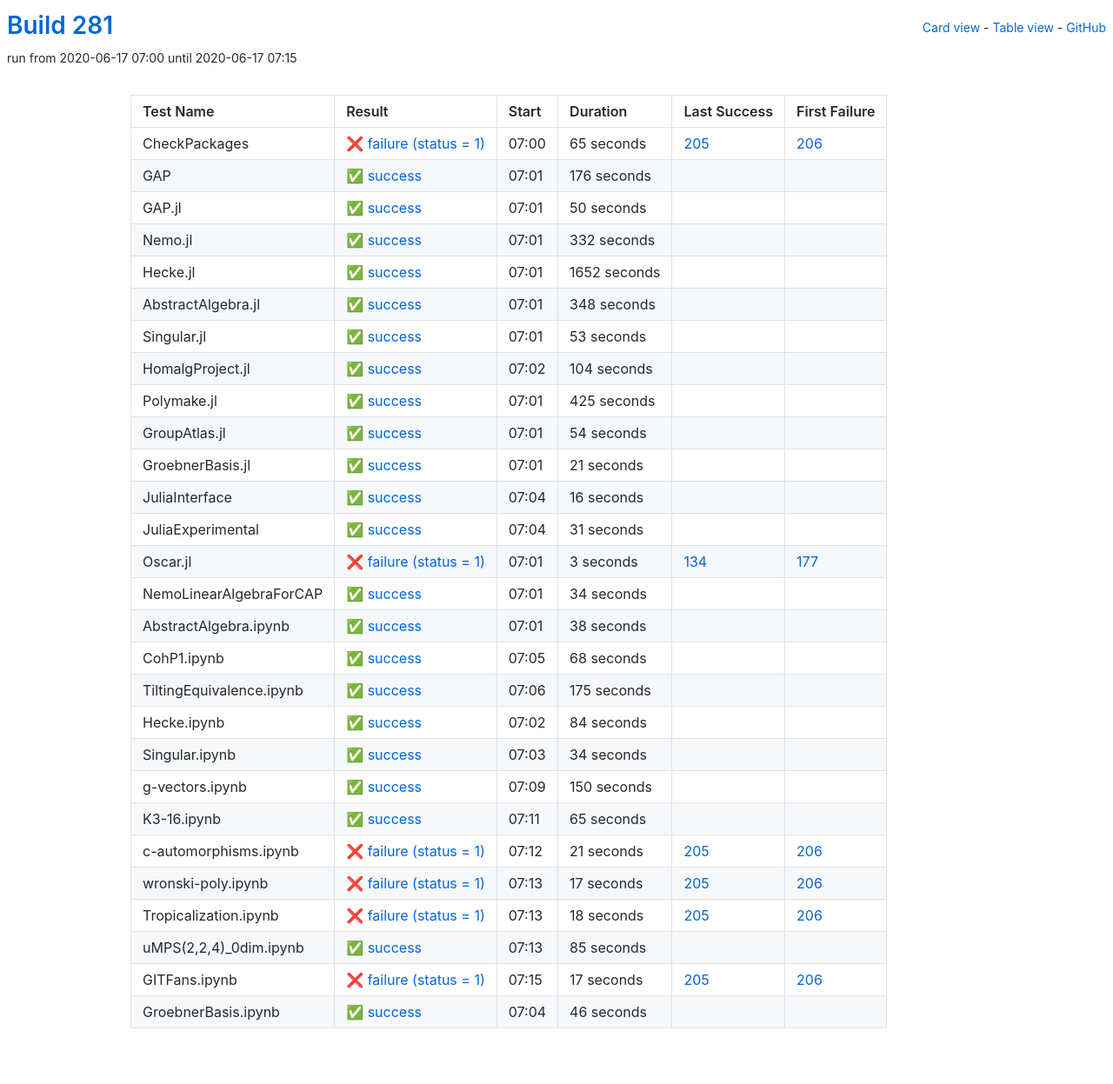
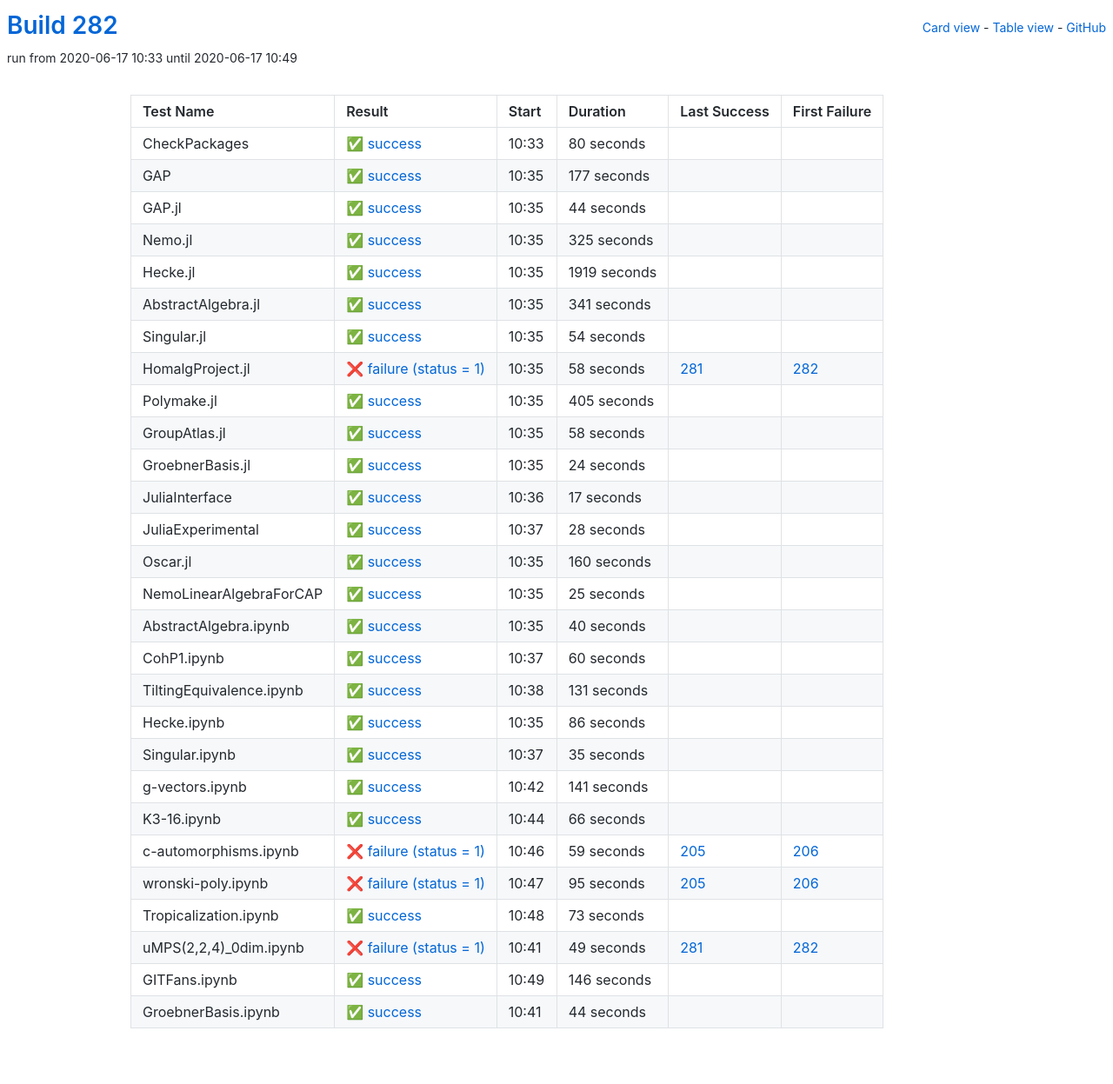
Before and after one commit to oscar-system/oscar-ci-status-stable, a Jekyll site: the page built from table.html, in a window 1280 px wide. Shown: the whole page at 87% size. Built offline with Jekyll 4.4.1, drawn with Linux system fonts in a browser that asks for light colours.

Commit message:
Build #282

```diff
--- a/_data/ci.yml
+++ b/_data/ci.yml
@@ -1,6 +1,6 @@
 ---
-build: 281
-build_url: https://oscarci.mathematik.uni-kl.de/job/oscar-stable/281/
+build: 282
+build_url: https://oscarci.mathematik.uni-kl.de/job/oscar-stable/282/
 job: oscar-stable
 organization: oscar-system
 repo: oscar-ci-status-stable
@@ -8,116 +8,80 @@ repourl: https://github.com/oscar-system/oscar-ci-status-stable
 tests:
 - name: CheckPackages
   id: checkpackages
-  log: https://oscarci.mathematik.uni-kl.de/job/oscar-stable/281/artifact/logs/build-281/CheckPackages.log
-  start: 2020-06-17 07:00
-  success: false
-  exitcode: 1
-  status: failure
-  duration: 65
-  last_success: 205
-  last_success_url: https://oscarci.mathematik.uni-kl.de/job/oscar-stable/205/
-  first_failure: 206
-  first_failure_url: https://oscarci.mathematik.uni-kl.de/job/oscar-stable/206/
-- name: GAP
-  id: gap
-  log: https://oscarci.mathematik.uni-kl.de/job/oscar-stable/281/artifact/logs/build-281/GAP.log
-  start: 2020-06-17 07:01
+  log: https://oscarci.mathematik.uni-kl.de/job/oscar-stable/282/artifact/logs/build-282/CheckPackages.log
+  start: 2020-06-17 10:33
   success: true
   exitcode: 0
   status: success
-  duration: 176
+  duration: 80
+  last_success: false
+  last_success_url:
+  first_failure: false
+  first_failure_url:
+- name: GAP
+  id: gap
+  log: https://oscarci.mathematik.uni-kl.de/job/oscar-stable/282/artifact/logs/build-282/GAP.log
+  start: 2020-06-17 10:35
+  success: true
+  exitcode: 0
+  status: success
+  duration: 177
   last_success: false
   last_success_url:
   first_failure: false
   first_failure_url:
 - name: GAP.jl
   id: gap-jl
-  log: https://oscarci.mathematik.uni-kl.de/job/oscar-stable/281/artifact/logs/build-281/GAP.jl.log
-  start: 2020-06-17 07:01
+  log: https://oscarci.mathematik.uni-kl.de/job/oscar-stable/282/artifact/logs/build-282/GAP.jl.log
+  start: 2020-06-17 10:35
   success: true
   exitcode: 0
   status: success
-  duration: 50
+  duration: 44
   last_success: false
   last_success_url:
   first_failure: false
   first_failure_url:
 - name: Nemo.jl
   id: nemo-jl
-  log: https://oscarci.mathematik.uni-kl.de/job/oscar-stable/281/artifact/logs/build-281/Nemo.jl.log
-  start: 2020-06-17 07:01
+  log: https://oscarci.mathematik.uni-kl.de/job/oscar-stable/282/artifact/logs/build-282/Nemo.jl.log
+  start: 2020-06-17 10:35
   success: true
   exitcode: 0
   status: success
-  duration: 332
+  duration: 325
   last_success: false
   last_success_url:
   first_failure: false
   first_failure_url:
 - name: Hecke.jl
   id: hecke-jl
-  log: https://oscarci.mathematik.uni-kl.de/job/oscar-stable/281/artifact/logs/build-281/Hecke.jl.log
-  start: 2020-06-17 07:01
+  log: https://oscarci.mathematik.uni-kl.de/job/oscar-stable/282/artifact/logs/build-282/Hecke.jl.log
+  start: 2020-06-17 10:35
   success: true
   exitcode: 0
   status: success
-  duration: 1652
+  duration: 1919
   last_success: false
   last_success_url:
   first_failure: false
   first_failure_url:
 - name: AbstractAlgebra.jl
   id: abstractalgebra-jl
-  log: https://oscarci.mathematik.uni-kl.de/job/oscar-stable/281/artifact/logs/build-281/AbstractAlgebra.jl.log
-  start: 2020-06-17 07:01
+  log: https://oscarci.mathematik.uni-kl.de/job/oscar-stable/282/artifact/logs/build-282/AbstractAlgebra.jl.log
+  start: 2020-06-17 10:35
   success: true
   exitcode: 0
   status: success
-  duration: 348
+  duration: 341
   last_success: false
   last_success_url:
   first_failure: false
   first_failure_url:
 - name: Singular.jl
   id: singular-jl
-  log: https://oscarci.mathematik.uni-kl.de/job/oscar-stable/281/artifact/logs/build-281/Singular.jl.log
-  start: 2020-06-17 07:01
-  success: true
-  exitcode: 0
-  status: success
-  duration: 53
-  last_success: false
-  last_success_url:
-  first_failure: false
-  first_failure_url:
-- name: HomalgProject.jl
-  id: homalgproject-jl
-  log: https://oscarci.mathematik.uni-kl.de/job/oscar-stable/281/artifact/logs/build-281/HomalgProject.jl.log
-  start: 2020-06-17 07:02
-  success: true
-  exitcode: 0
-  status: success
-  duration: 104
-  last_success: false
-  last_success_url:
-  first_failure: false
-  first_failure_url:
-- name: Polymake.jl
-  id: polymake-jl
-  log: https://oscarci.mathematik.uni-kl.de/job/oscar-stable/281/artifact/logs/build-281/Polymake.jl.log
-  start: 2020-06-17 07:01
-  success: true
-  exitcode: 0
-  status: success
-  duration: 425
-  last_success: false
-  last_success_url:
-  first_failure: false
-  first_failure_url:
-- name: GroupAtlas.jl
-  id: groupatlas-jl
-  log: https://oscarci.mathematik.uni-kl.de/job/oscar-stable/281/artifact/logs/build-281/GroupAtlas.jl.log
-  start: 2020-06-17 07:01
+  log: https://oscarci.mathematik.uni-kl.de/job/oscar-stable/282/artifact/logs/build-282/Singular.jl.log
+  start: 2020-06-17 10:35
   success: true
   exitcode: 0
   status: success
@@ -126,219 +90,255 @@ tests:
   last_success_url:
   first_failure: false
   first_failure_url:
-- name: GroebnerBasis.jl
-  id: groebnerbasis-jl
-  log: https://oscarci.mathematik.uni-kl.de/job/oscar-stable/281/artifact/logs/build-281/GroebnerBasis.jl.log
-  start: 2020-06-17 07:01
+- name: HomalgProject.jl
+  id: homalgproject-jl
+  log: https://oscarci.mathematik.uni-kl.de/job/oscar-stable/282/artifact/logs/build-282/HomalgProject.jl.log
+  start: 2020-06-17 10:35
+  success: false
+  exitcode: 1
+  status: failure
+  duration: 58
+  last_success: 281
+  last_success_url: https://oscarci.mathematik.uni-kl.de/job/oscar-stable/281/
+  first_failure: 282
+  first_failure_url: https://oscarci.mathematik.uni-kl.de/job/oscar-stable/282/
+- name: Polymake.jl
+  id: polymake-jl
+  log: https://oscarci.mathematik.uni-kl.de/job/oscar-stable/282/artifact/logs/build-282/Polymake.jl.log
+  start: 2020-06-17 10:35
   success: true
   exitcode: 0
   status: success
-  duration: 21
+  duration: 405
+  last_success: false
+  last_success_url:
+  first_failure: false
+  first_failure_url:
+- name: GroupAtlas.jl
+  id: groupatlas-jl
+  log: https://oscarci.mathematik.uni-kl.de/job/oscar-stable/282/artifact/logs/build-282/GroupAtlas.jl.log
+  start: 2020-06-17 10:35
+  success: true
+  exitcode: 0
+  status: success
+  duration: 58
+  last_success: false
+  last_success_url:
+  first_failure: false
+  first_failure_url:
+- name: GroebnerBasis.jl
+  id: groebnerbasis-jl
+  log: https://oscarci.mathematik.uni-kl.de/job/oscar-stable/282/artifact/logs/build-282/GroebnerBasis.jl.log
+  start: 2020-06-17 10:35
+  success: true
+  exitcode: 0
+  status: success
+  duration: 24
   last_success: false
   last_success_url:
   first_failure: false
   first_failure_url:
 - name: JuliaInterface
   id: juliainterface
-  log: https://oscarci.mathematik.uni-kl.de/job/oscar-stable/281/artifact/logs/build-281/JuliaInterface.log
-  start: 2020-06-17 07:04
+  log: https://oscarci.mathematik.uni-kl.de/job/oscar-stable/282/artifact/logs/build-282/JuliaInterface.log
+  start: 2020-06-17 10:36
   success: true
   exitcode: 0
   status: success
-  duration: 16
+  duration: 17
   last_success: false
   last_success_url:
   first_failure: false
   first_failure_url:
 - name: JuliaExperimental
   id: juliaexperimental
-  log: https://oscarci.mathematik.uni-kl.de/job/oscar-stable/281/artifact/logs/build-281/JuliaExperimental.log
-  start: 2020-06-17 07:04
+  log: https://oscarci.mathematik.uni-kl.de/job/oscar-stable/282/artifact/logs/build-282/JuliaExperimental.log
+  start: 2020-06-17 10:37
   success: true
   exitcode: 0
   status: success
-  duration: 31
+  duration: 28
   last_success: false
   last_success_url:
   first_failure: false
   first_failure_url:
 - name: Oscar.jl
   id: oscar-jl
-  log: https://oscarci.mathematik.uni-kl.de/job/oscar-stable/281/artifact/logs/build-281/Oscar.jl.log
-  start: 2020-06-17 07:01
-  success: false
-  exitcode: 1
-  status: failure
-  duration: 3
-  last_success: 134
-  last_success_url: https://oscarci.mathematik.uni-kl.de/job/oscar-stable/134/
-  first_failure: 177
-  first_failure_url: https://oscarci.mathematik.uni-kl.de/job/oscar-stable/177/
-- name: NemoLinearAlgebraForCAP
-  id: nemolinearalgebraforcap
-  log: https://oscarci.mathematik.uni-kl.de/job/oscar-stable/281/artifact/logs/build-281/NemoLinearAlgebraForCAP.log
-  start: 2020-06-17 07:01
+  log: https://oscarci.mathematik.uni-kl.de/job/oscar-stable/282/artifact/logs/build-282/Oscar.jl.log
+  start: 2020-06-17 10:35
   success: true
   exitcode: 0
   status: success
-  duration: 34
+  duration: 160
+  last_success: false
+  last_success_url:
+  first_failure: false
+  first_failure_url:
+- name: NemoLinearAlgebraForCAP
+  id: nemolinearalgebraforcap
+  log: https://oscarci.mathematik.uni-kl.de/job/oscar-stable/282/artifact/logs/build-282/NemoLinearAlgebraForCAP.log
+  start: 2020-06-17 10:35
+  success: true
+  exitcode: 0
+  status: success
+  duration: 25
   last_success: false
   last_success_url:
   first_failure: false
   first_failure_url:
 - name: AbstractAlgebra.ipynb
   id: abstractalgebra-ipynb
-  log: https://oscarci.mathematik.uni-kl.de/job/oscar-stable/281/artifact/logs/build-281/AbstractAlgebra.ipynb.log
-  start: 2020-06-17 07:01
+  log: https://oscarci.mathematik.uni-kl.de/job/oscar-stable/282/artifact/logs/build-282/AbstractAlgebra.ipynb.log
+  start: 2020-06-17 10:35
   success: true
   exitcode: 0
   status: success
-  duration: 38
+  duration: 40
   last_success: false
   last_success_url:
   first_failure: false
   first_failure_url:
 - name: CohP1.ipynb
   id: cohp1-ipynb
-  log: https://oscarci.mathematik.uni-kl.de/job/oscar-stable/281/artifact/logs/build-281/CohP1.ipynb.log
-  start: 2020-06-17 07:05
+  log: https://oscarci.mathematik.uni-kl.de/job/oscar-stable/282/artifact/logs/build-282/CohP1.ipynb.log
+  start: 2020-06-17 10:37
   success: true
   exitcode: 0
   status: success
-  duration: 68
+  duration: 60
   last_success: false
   last_success_url:
   first_failure: false
   first_failure_url:
 - name: TiltingEquivalence.ipynb
   id: tiltingequivalence-ipynb
-  log: https://oscarci.mathematik.uni-kl.de/job/oscar-stable/281/artifact/logs/build-281/TiltingEquivalence.ipynb.log
-  start: 2020-06-17 07:06
+  log: https://oscarci.mathematik.uni-kl.de/job/oscar-stable/282/artifact/logs/build-282/TiltingEquivalence.ipynb.log
+  start: 2020-06-17 10:38
   success: true
   exitcode: 0
   status: success
-  duration: 175
+  duration: 131
   last_success: false
   last_success_url:
   first_failure: false
   first_failure_url:
 - name: Hecke.ipynb
   id: hecke-ipynb
-  log: https://oscarci.mathematik.uni-kl.de/job/oscar-stable/281/artifact/logs/build-281/Hecke.ipynb.log
-  start: 2020-06-17 07:02
+  log: https://oscarci.mathematik.uni-kl.de/job/oscar-stable/282/artifact/logs/build-282/Hecke.ipynb.log
+  start: 2020-06-17 10:35
   success: true
   exitcode: 0
   status: success
-  duration: 84
+  duration: 86
   last_success: false
   last_success_url:
   first_failure: false
   first_failure_url:
 - name: Singular.ipynb
   id: singular-ipynb
-  log: https://oscarci.mathematik.uni-kl.de/job/oscar-stable/281/artifact/logs/build-281/Singular.ipynb.log
-  start: 2020-06-17 07:03
+  log: https://oscarci.mathematik.uni-kl.de/job/oscar-stable/282/artifact/logs/build-282/Singular.ipynb.log
+  start: 2020-06-17 10:37
   success: true
   exitcode: 0
   status: success
-  duration: 34
+  duration: 35
   last_success: false
   last_success_url:
   first_failure: false
   first_failure_url:
 - name: g-vectors.ipynb
   id: g-vectors-ipynb
-  log: https://oscarci.mathematik.uni-kl.de/job/oscar-stable/281/artifact/logs/build-281/g-vectors.ipynb.log
-  start: 2020-06-17 07:09
+  log: https://oscarci.mathematik.uni-kl.de/job/oscar-stable/282/artifact/logs/build-282/g-vectors.ipynb.log
+  start: 2020-06-17 10:42
   success: true
   exitcode: 0
   status: success
-  duration: 150
+  duration: 141
   last_success: false
   last_success_url:
   first_failure: false
   first_failure_url:
 - name: K3-16.ipynb
   id: k3-16-ipynb
-  log: https://oscarci.mathematik.uni-kl.de/job/oscar-stable/281/artifact/logs/build-281/K3-16.ipynb.log
-  start: 2020-06-17 07:11
+  log: https://oscarci.mathematik.uni-kl.de/job/oscar-stable/282/artifact/logs/build-282/K3-16.ipynb.log
+  start: 2020-06-17 10:44
   success: true
   exitcode: 0
   status: success
-  duration: 65
+  duration: 66
   last_success: false
   last_success_url:
   first_failure: false
   first_failure_url:
 - name: c-automorphisms.ipynb
   id: c-automorphisms-ipynb
-  log: https://oscarci.mathematik.uni-kl.de/job/oscar-stable/281/artifact/logs/build-281/c-automorphisms.ipynb.log
-  start: 2020-06-17 07:12
+  log: https://oscarci.mathematik.uni-kl.de/job/oscar-stable/282/artifact/logs/build-282/c-automorphisms.ipynb.log
+  start: 2020-06-17 10:46
   success: false
   exitcode: 1
   status: failure
-  duration: 21
+  duration: 59
   last_success: 205
   last_success_url: https://oscarci.mathematik.uni-kl.de/job/oscar-stable/205/
   first_failure: 206
   first_failure_url: https://oscarci.mathematik.uni-kl.de/job/oscar-stable/206/
 - name: wronski-poly.ipynb
   id: wronski-poly-ipynb
-  log: https://oscarci.mathematik.uni-kl.de/job/oscar-stable/281/artifact/logs/build-281/wronski-poly.ipynb.log
-  start: 2020-06-17 07:13
+  log: https://oscarci.mathematik.uni-kl.de/job/oscar-stable/282/artifact/logs/build-282/wronski-poly.ipynb.log
+  start: 2020-06-17 10:47
   success: false
   exitcode: 1
   status: failure
-  duration: 17
+  duration: 95
   last_success: 205
   last_success_url: https://oscarci.mathematik.uni-kl.de/job/oscar-stable/205/
   first_failure: 206
   first_failure_url: https://oscarci.mathematik.uni-kl.de/job/oscar-stable/206/
 - name: Tropicalization.ipynb
   id: tropicalization-ipynb
-  log: https://oscarci.mathematik.uni-kl.de/job/oscar-stable/281/artifact/logs/build-281/Tropicalization.ipynb.log
-  start: 2020-06-17 07:13
-  success: false
-  exitcode: 1
-  status: failure
-  duration: 18
-  last_success: 205
-  last_success_url: https://oscarci.mathematik.uni-kl.de/job/oscar-stable/205/
-  first_failure: 206
-  first_failure_url: https://oscarci.mathematik.uni-kl.de/job/oscar-stable/206/
-- name: uMPS(2,2,4)_0dim.ipynb
-  id: umps-2-2-4-0dim-ipynb
-  log: https://oscarci.mathematik.uni-kl.de/job/oscar-stable/281/artifact/logs/build-281/uMPS-2-2-4-_0dim.ipynb.log
-  start: 2020-06-17 07:13
+  log: https://oscarci.mathematik.uni-kl.de/job/oscar-stable/282/artifact/logs/build-282/Tropicalization.ipynb.log
+  start: 2020-06-17 10:48
   success: true
   exitcode: 0
   status: success
-  duration: 85
+  duration: 73
   last_success: false
   last_success_url:
   first_failure: false
   first_failure_url:
-- name: GITFans.ipynb
-  id: gitfans-ipynb
-  log: https://oscarci.mathematik.uni-kl.de/job/oscar-stable/281/artifact/logs/build-281/GITFans.ipynb.log
-  start: 2020-06-17 07:15
+- name: uMPS(2,2,4)_0dim.ipynb
+  id: umps-2-2-4-0dim-ipynb
+  log: https://oscarci.mathematik.uni-kl.de/job/oscar-stable/282/artifact/logs/build-282/uMPS-2-2-4-_0dim.ipynb.log
+  start: 2020-06-17 10:41
   success: false
   exitcode: 1
   status: failure
-  duration: 17
-  last_success: 205
-  last_success_url: https://oscarci.mathematik.uni-kl.de/job/oscar-stable/205/
-  first_failure: 206
-  first_failure_url: https://oscarci.mathematik.uni-kl.de/job/oscar-stable/206/
-- name: GroebnerBasis.ipynb
-  id: groebnerbasis-ipynb
-  log: https://oscarci.mathematik.uni-kl.de/job/oscar-stable/281/artifact/logs/build-281/GroebnerBasis.ipynb.log
-  start: 2020-06-17 07:04
+  duration: 49
+  last_success: 281
+  last_success_url: https://oscarci.mathematik.uni-kl.de/job/oscar-stable/281/
+  first_failure: 282
+  first_failure_url: https://oscarci.mathematik.uni-kl.de/job/oscar-stable/282/
+- name: GITFans.ipynb
+  id: gitfans-ipynb
+  log: https://oscarci.mathematik.uni-kl.de/job/oscar-stable/282/artifact/logs/build-282/GITFans.ipynb.log
+  start: 2020-06-17 10:49
   success: true
   exitcode: 0
   status: success
-  duration: 46
+  duration: 146
   last_success: false
   last_success_url:
   first_failure: false
   first_failure_url:
+- name: GroebnerBasis.ipynb
+  id: groebnerbasis-ipynb
+  log: https://oscarci.mathematik.uni-kl.de/job/oscar-stable/282/artifact/logs/build-282/GroebnerBasis.ipynb.log
+  start: 2020-06-17 10:41
+  success: true
+  exitcode: 0
+  status: success
+  duration: 44
+  last_success: false
+  last_success_url:
+  first_failure: false
+  first_failure_url:
```
Also changed, not shown: README.md.
